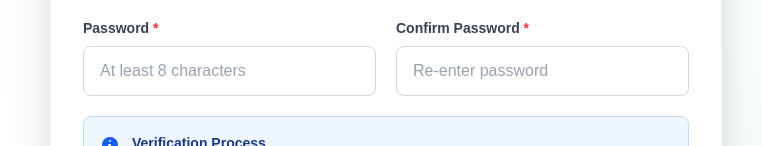
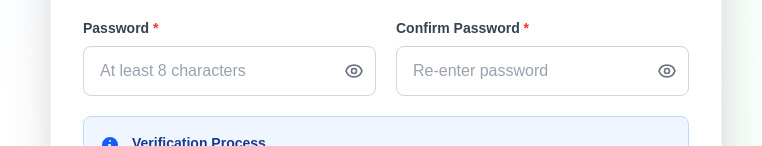
Before and after one commit to ekeneakubue/villagemarket, a Next.js app: page /creator/register in a window 1280 px wide. Shown: the part 906-1052 px from the top of the page, without its empty margins (254-1016 px from the left). Built offline with nearby package versions, Linux system fonts and the light colour scheme.

Commit message:
updated camera functionality in become creator modal

```diff
--- a/app/creator/register/page.tsx
+++ b/app/creator/register/page.tsx
@@ -1,6 +1,6 @@
 "use client";
 
-import { useState, useRef } from "react";
+import { useState, useRef, useCallback, useEffect } from "react";
 import Link from "next/link";
 import { useRouter } from "next/navigation";
 
@@ -19,12 +19,15 @@ export default function CreatorRegisterPage() {
   });
   const [avatar, setAvatar] = useState<string | null>(null);
   const [showCamera, setShowCamera] = useState(false);
-  const [cameraStream, setCameraStream] = useState<MediaStream | null>(null);
+  const [stream, setStream] = useState<MediaStream | null>(null);
+  const [cameraError, setCameraError] = useState("");
   const videoRef = useRef<HTMLVideoElement>(null);
   const canvasRef = useRef<HTMLCanvasElement>(null);
   const fileInputRef = useRef<HTMLInputElement>(null);
   const [loading, setLoading] = useState(false);
   const [error, setError] = useState("");
+  const [showPassword, setShowPassword] = useState(false);
+  const [showConfirmPassword, setShowConfirmPassword] = useState(false);
 
   // Handle file upload
   const handleFileUpload = (e: React.ChangeEvent<HTMLInputElement>) => {
@@ -43,47 +46,59 @@ export default function CreatorRegisterPage() {
   };
 
   // Start camera
-  const startCamera = async () => {
+  const startCamera = useCallback(async () => {
     try {
-      const stream = await navigator.mediaDevices.getUserMedia({
-        video: { facingMode: "user", width: 640, height: 480 }
+      setCameraError("");
+      const mediaStream = await navigator.mediaDevices.getUserMedia({
+        video: { facingMode: "user", width: 640, height: 480 },
       });
-      setCameraStream(stream);
+      setStream(mediaStream);
       setShowCamera(true);
-      if (videoRef.current) {
-        videoRef.current.srcObject = stream;
-      }
     } catch (err) {
       console.error("Camera error:", err);
-      setError("Unable to access camera. Please check permissions.");
+      setCameraError("Unable to access camera. Please check permissions.");
     }
-  };
+  }, []);
 
-  // Capture photo from camera
-  const capturePhoto = () => {
+  // Set video source when stream changes
+  useEffect(() => {
+    if (stream && videoRef.current) {
+      videoRef.current.srcObject = stream;
+      videoRef.current.play().catch((err) => {
+        console.error("Error playing video:", err);
+      });
+    }
+  }, [stream]);
+
+  // Stop camera
+  const stopCamera = useCallback(() => {
+    if (stream) {
+      stream.getTracks().forEach((track) => track.stop());
+      setStream(null);
+    }
+    setShowCamera(false);
+    setCameraError("");
+  }, [stream]);
+
+  // Capture photo
+  const capturePhoto = useCallback(() => {
     if (videoRef.current && canvasRef.current) {
+      const video = videoRef.current;
       const canvas = canvasRef.current;
-      const video = videoRef.current;
       canvas.width = video.videoWidth;
       canvas.height = video.videoHeight;
       const ctx = canvas.getContext("2d");
       if (ctx) {
+        // Flip horizontally for mirror effect
+        ctx.translate(canvas.width, 0);
+        ctx.scale(-1, 1);
         ctx.drawImage(video, 0, 0);
-        const dataUrl = canvas.toDataURL("image/jpeg", 0.8);
-        setAvatar(dataUrl);
+        const imageData = canvas.toDataURL("image/jpeg", 0.8);
+        setAvatar(imageData);
         stopCamera();
       }
     }
-  };
-
-  // Stop camera
-  const stopCamera = () => {
-    if (cameraStream) {
-      cameraStream.getTracks().forEach(track => track.stop());
-      setCameraStream(null);
-    }
-    setShowCamera(false);
-  };
+  }, [stopCamera]);
 
   // Remove avatar
   const removeAvatar = () => {
@@ -232,8 +247,14 @@ export default function CreatorRegisterPage() {
                           playsInline
                           muted
                           className="w-full rounded-lg bg-black"
+                          style={{ transform: "scaleX(-1)" }}
                         />
                         <canvas ref={canvasRef} className="hidden" />
+                        {cameraError && (
+                          <div className="mt-3 p-3 bg-red-50 border border-red-200 rounded-lg">
+                            <p className="text-sm text-red-600">{cameraError}</p>
+                          </div>
+                        )}
                         <div className="mt-4 flex justify-center gap-4">
                           <button
                             type="button"
@@ -409,28 +430,66 @@ export default function CreatorRegisterPage() {
                   <label className="block text-sm font-semibold text-gray-700 mb-2">
                     Password <span className="text-red-500">*</span>
                   </label>
+                  <div className="relative">
                     <input
-                    type="password"
+                      type={showPassword ? "text" : "password"}
                       value={formData.password}
                       onChange={(e) => setFormData({ ...formData, password: e.target.value })}
                       required
                       placeholder="At least 8 characters"
-                    className="w-full px-4 py-3 border border-gray-300 rounded-lg focus:ring-2 focus:ring-blue-500 focus:border-transparent outline-none transition-all text-gray-900 placeholder:text-gray-400"
+                      className="w-full px-4 py-3 border border-gray-300 rounded-lg focus:ring-2 focus:ring-blue-500 focus:border-transparent outline-none transition-all text-gray-900 placeholder:text-gray-400 pr-12"
                     />
+                    <button
+                      type="button"
+                      onClick={() => setShowPassword((prev) => !prev)}
+                      className="absolute inset-y-0 right-3 flex items-center text-gray-500 hover:text-gray-700"
+                      aria-label={showPassword ? "Hide password" : "Show password"}
+                    >
+                      {showPassword ? (
+                        <svg className="w-5 h-5" fill="none" stroke="currentColor" viewBox="0 0 24 24">
+                          <path strokeLinecap="round" strokeLinejoin="round" strokeWidth={2} d="M13.875 18.825A10.05 10.05 0 0112 19c-5 0-9-4-9-7 0-1.06.37-2.063 1.05-2.975M6.228 6.228A9.956 9.956 0 0112 5c5 0 9 4 9 7 0 1.291-.441 2.496-1.2 3.5M3 3l18 18M9.88 9.88a3 3 0 104.24 4.24" />
+                        </svg>
+                      ) : (
+                        <svg className="w-5 h-5" fill="none" stroke="currentColor" viewBox="0 0 24 24">
+                          <path strokeLinecap="round" strokeLinejoin="round" strokeWidth={2} d="M15 12a3 3 0 11-6 0 3 3 0 016 0z" />
+                          <path strokeLinecap="round" strokeLinejoin="round" strokeWidth={2} d="M2.458 12C3.732 7.943 7.523 5 12 5c4.477 0 8.268 2.943 9.542 7-1.274 4.057-5.065 7-9.542 7-4.477 0-8.268-2.943-9.542-7z" />
+                        </svg>
+                      )}
+                    </button>
+                  </div>
                 </div>
 
                 <div>
                   <label className="block text-sm font-semibold text-gray-700 mb-2">
                     Confirm Password <span className="text-red-500">*</span>
                   </label>
+                  <div className="relative">
                     <input
-                    type="password"
+                      type={showConfirmPassword ? "text" : "password"}
                       value={formData.confirmPassword}
                       onChange={(e) => setFormData({ ...formData, confirmPassword: e.target.value })}
                       required
                       placeholder="Re-enter password"
-                    className="w-full px-4 py-3 border border-gray-300 rounded-lg focus:ring-2 focus:ring-blue-500 focus:border-transparent outline-none transition-all text-gray-900 placeholder:text-gray-400"
+                      className="w-full px-4 py-3 border border-gray-300 rounded-lg focus:ring-2 focus:ring-blue-500 focus:border-transparent outline-none transition-all text-gray-900 placeholder:text-gray-400 pr-12"
                     />
+                    <button
+                      type="button"
+                      onClick={() => setShowConfirmPassword((prev) => !prev)}
+                      className="absolute inset-y-0 right-3 flex items-center text-gray-500 hover:text-gray-700"
+                      aria-label={showConfirmPassword ? "Hide password" : "Show password"}
+                    >
+                      {showConfirmPassword ? (
+                        <svg className="w-5 h-5" fill="none" stroke="currentColor" viewBox="0 0 24 24">
+                          <path strokeLinecap="round" strokeLinejoin="round" strokeWidth={2} d="M13.875 18.825A10.05 10.05 0 0112 19c-5 0-9-4-9-7 0-1.06.37-2.063 1.05-2.975M6.228 6.228A9.956 9.956 0 0112 5c5 0 9 4 9 7 0 1.291-.441 2.496-1.2 3.5M3 3l18 18M9.88 9.88a3 3 0 104.24 4.24" />
+                        </svg>
+                      ) : (
+                        <svg className="w-5 h-5" fill="none" stroke="currentColor" viewBox="0 0 24 24">
+                          <path strokeLinecap="round" strokeLinejoin="round" strokeWidth={2} d="M15 12a3 3 0 11-6 0 3 3 0 016 0z" />
+                          <path strokeLinecap="round" strokeLinejoin="round" strokeWidth={2} d="M2.458 12C3.732 7.943 7.523 5 12 5c4.477 0 8.268 2.943 9.542 7-1.274 4.057-5.065 7-9.542 7-4.477 0-8.268-2.943-9.542-7z" />
+                        </svg>
+                      )}
+                    </button>
+                  </div>
                 </div>
               </div>
 
```
Lines whose indentation alone changed are shown as unchanged.
